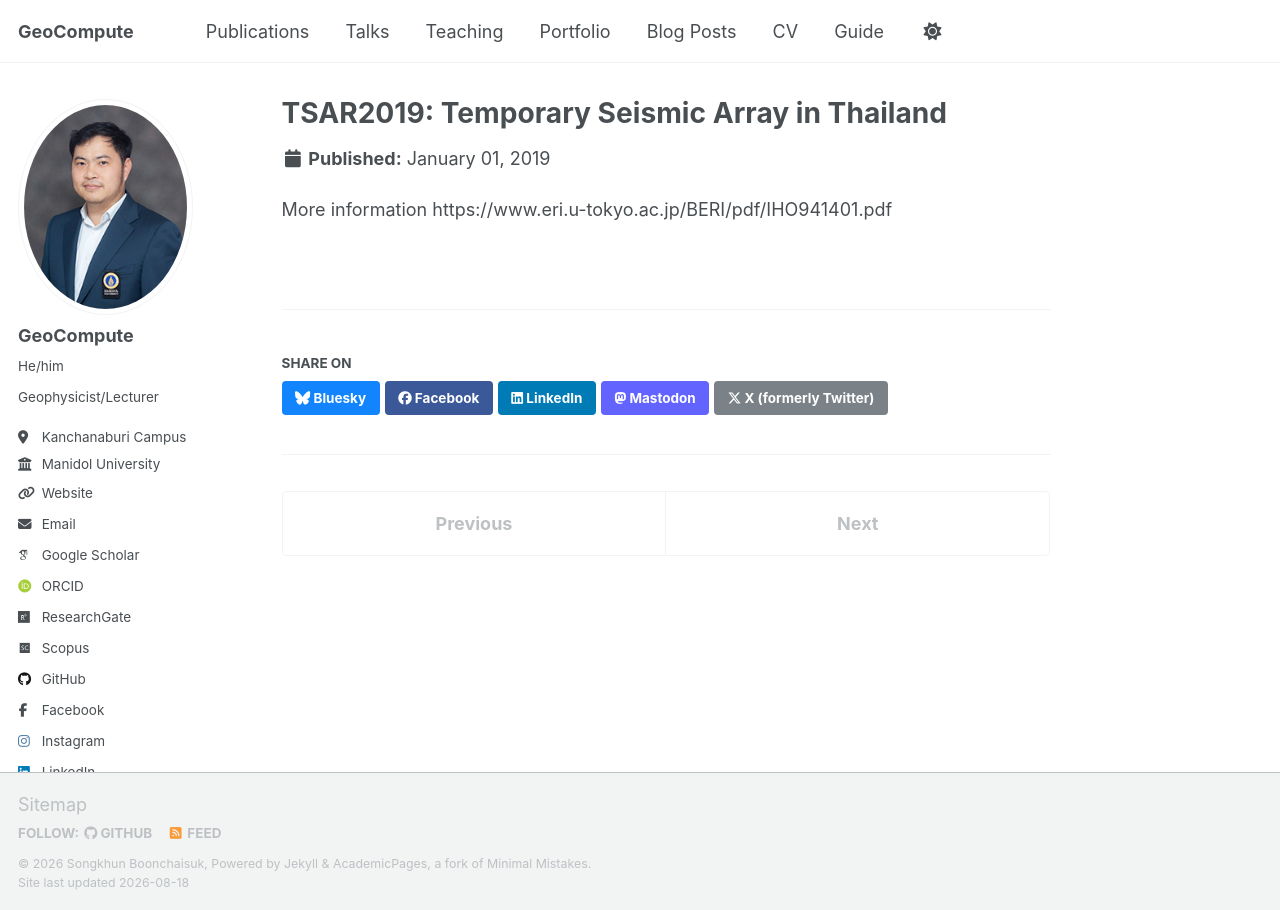
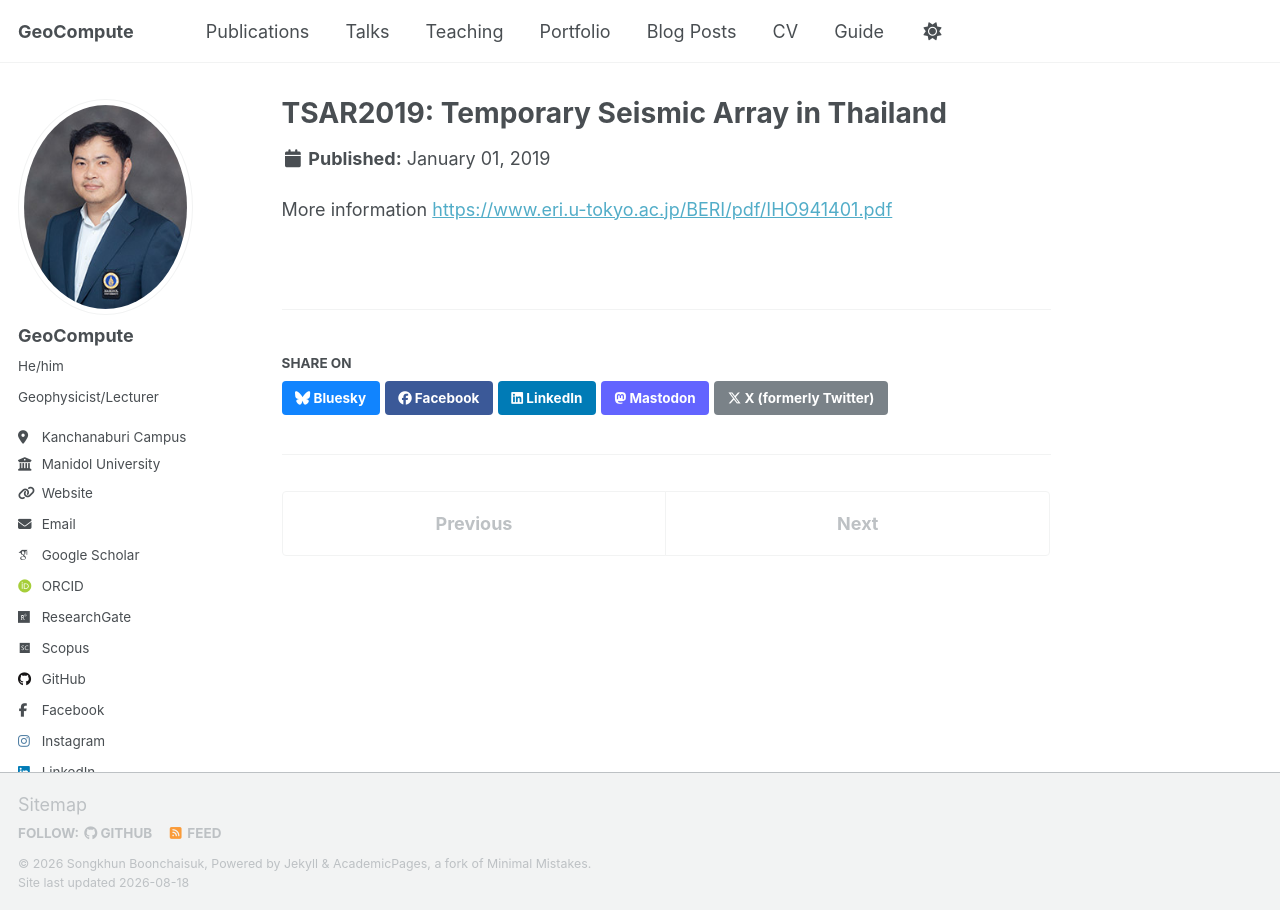
Before and after one commit to Songkhun/Songkhun.github.io, a Jekyll site: the page built from _portfolio/2019-01-01-TSAR.md, in a window 1280 px wide. Built offline with Jekyll 4.4.1, drawn with Linux system fonts in a browser that asks for light colours; some web fonts are replaced; a script that is not in the unit is left out; part of the change alters nothing that is shown.

```diff
--- a/_portfolio/2019-01-01-TSAR.md
+++ b/_portfolio/2019-01-01-TSAR.md
@@ -5,4 +5,4 @@ collection: portfolio
 ---
 
 More information
-https://www.eri.u-tokyo.ac.jp/BERI/pdf/IHO941401.pdf
+[https://www.eri.u-tokyo.ac.jp/BERI/pdf/IHO941401.pdf](https://www.eri.u-tokyo.ac.jp/BERI/pdf/IHO941401.pdf)
```
